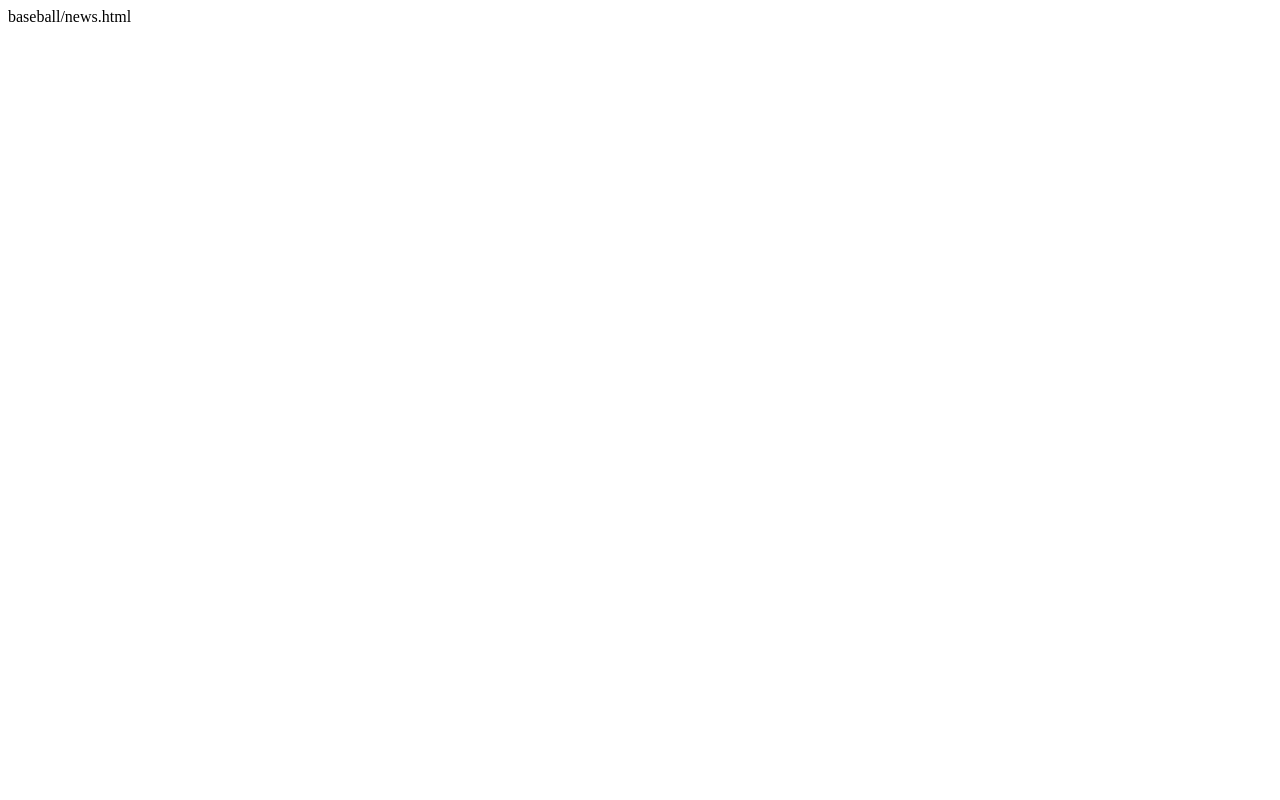
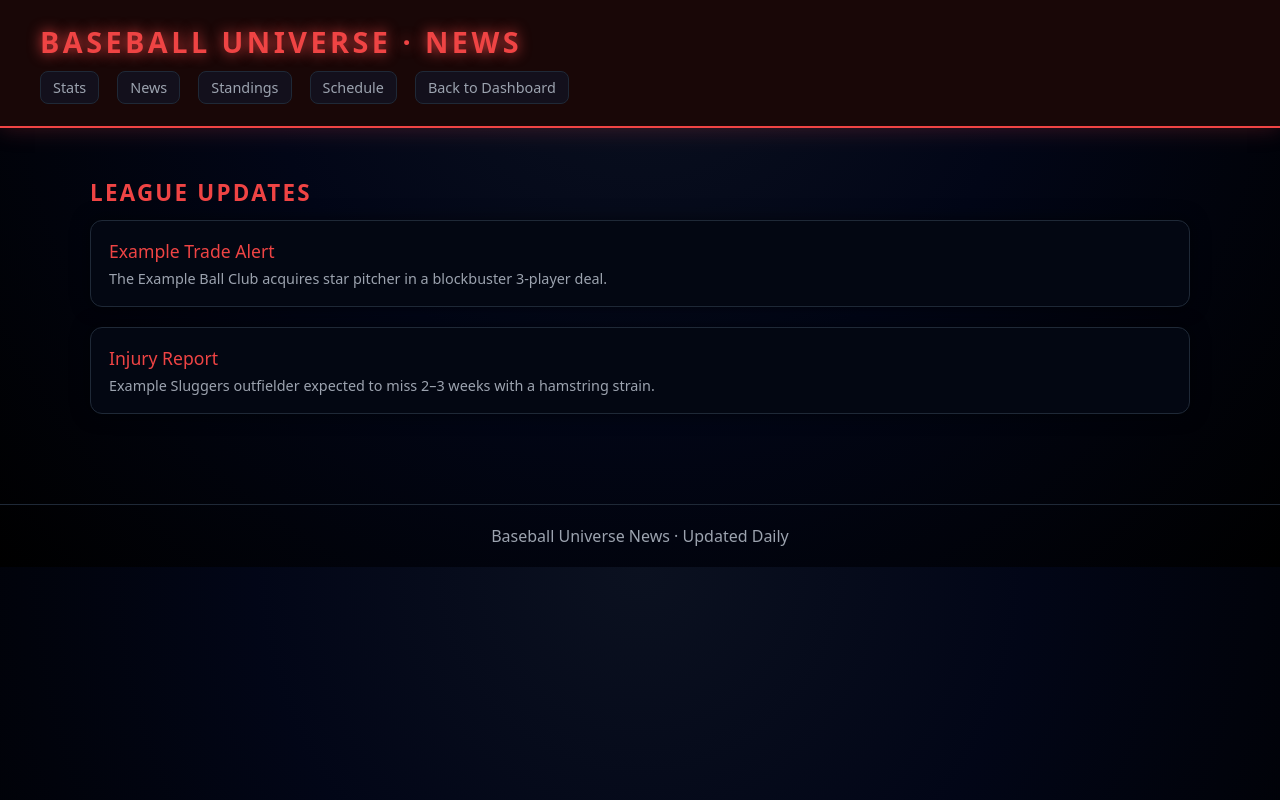
Before and after one commit to HarryM317/Harrison-Sports-HQ, a plain HTML site: page baseball/news.html in a window 1280 px wide. Drawn offline with Linux system fonts and the light colour scheme.

Commit message:
Update news.html

```diff
--- a/baseball/news.html
+++ b/baseball/news.html
@@ -1 +1,149 @@
-baseball/news.html
+<!DOCTYPE html>
+<html lang="en">
+<head>
+  <meta charset="UTF-8">
+  <title>Baseball Universe · News</title>
+  <meta name="viewport" content="width=device-width, initial-scale=1">
+  <style>
+    :root {
+      --bg-main: #020617;
+      --bg-panel: #030712;
+      --accent: #ef4444; /* RED for baseball */
+      --accent-soft: rgba(239, 68, 68, 0.25);
+      --text-main: #e5e7eb;
+      --text-muted: #9ca3af;
+    }
+
+    body {
+      margin: 0;
+      font-family: system-ui, sans-serif;
+      background: radial-gradient(circle at top, #0b1120 0, var(--bg-main) 45%, #000 100%);
+      color: var(--text-main);
+    }
+
+    header {
+      background: #190707;
+      padding: 22px 40px;
+      border-bottom: 2px solid var(--accent);
+      box-shadow: 0 0 22px var(--accent-soft);
+    }
+
+    .title {
+      font-size: 1.8rem;
+      font-weight: 700;
+      letter-spacing: 0.12em;
+      text-transform: uppercase;
+      color: var(--accent);
+      text-shadow: 0 0 14px var(--accent);
+    }
+
+    nav {
+      margin-top: 10px;
+      display: flex;
+      gap: 18px;
+    }
+
+    nav a {
+      color: var(--text-muted);
+      text-decoration: none;
+      font-size: 0.9rem;
+      padding: 6px 12px;
+      border-radius: 8px;
+      background: rgba(15, 23, 42, 0.6);
+      border: 1px solid #1f2937;
+      transition: all 0.2s ease;
+    }
+
+    nav a:hover {
+      color: var(--accent);
+      border-color: var(--accent);
+      box-shadow: 0 0 12px var(--accent-soft);
+    }
+
+    main {
+      padding: 30px 40px;
+      max-width: 1100px;
+      margin: auto;
+    }
+
+    h2 {
+      margin-bottom: 12px;
+      font-size: 1.4rem;
+      color: var(--accent);
+      text-transform: uppercase;
+      letter-spacing: 0.1em;
+    }
+
+    .news-card {
+      background: var(--bg-panel);
+      padding: 18px;
+      border-radius: 12px;
+      border: 1px solid #1f2937;
+      margin-bottom: 20px;
+      box-shadow: 0 0 18px rgba(0,0,0,0.5);
+      transition: all 0.2s ease;
+    }
+
+    .news-card:hover {
+      border-color: var(--accent);
+      box-shadow: 0 0 22px var(--accent-soft);
+    }
+
+    .news-title {
+      font-size: 1.1rem;
+      color: var(--accent);
+      margin-bottom: 6px;
+    }
+
+    .news-body {
+      font-size: 0.9rem;
+      color: var(--text-muted);
+    }
+
+    footer {
+      text-align: center;
+      padding: 20px;
+      color: var(--text-muted);
+      margin-top: 40px;
+      border-top: 1px solid #1f2937;
+    }
+  </style>
+</head>
+
+<body>
+  <header>
+    <div class="title">Baseball Universe · News</div>
+    <nav>
+      <a href="../stats.html">Stats</a>
+      <a href="../news.html">News</a>
+      <a href="../standings.html">Standings</a>
+      <a href="../schedule.html">Schedule</a>
+      <a href="../../index.html">Back to Dashboard</a>
+    </nav>
+  </header>
+
+  <main>
+    <h2>League Updates</h2>
+
+    <!-- You will fill these in manually -->
+    <div class="news-card">
+      <div class="news-title">Example Trade Alert</div>
+      <div class="news-body">
+        The Example Ball Club acquires star pitcher in a blockbuster 3‑player deal.
+      </div>
+    </div>
+
+    <div class="news-card">
+      <div class="news-title">Injury Report</div>
+      <div class="news-body">
+        Example Sluggers outfielder expected to miss 2–3 weeks with a hamstring strain.
+      </div>
+    </div>
+
+  </main>
+
+  <footer>
+    Baseball Universe News · Updated Daily
+  </footer>
+</body>
+</html>
```
